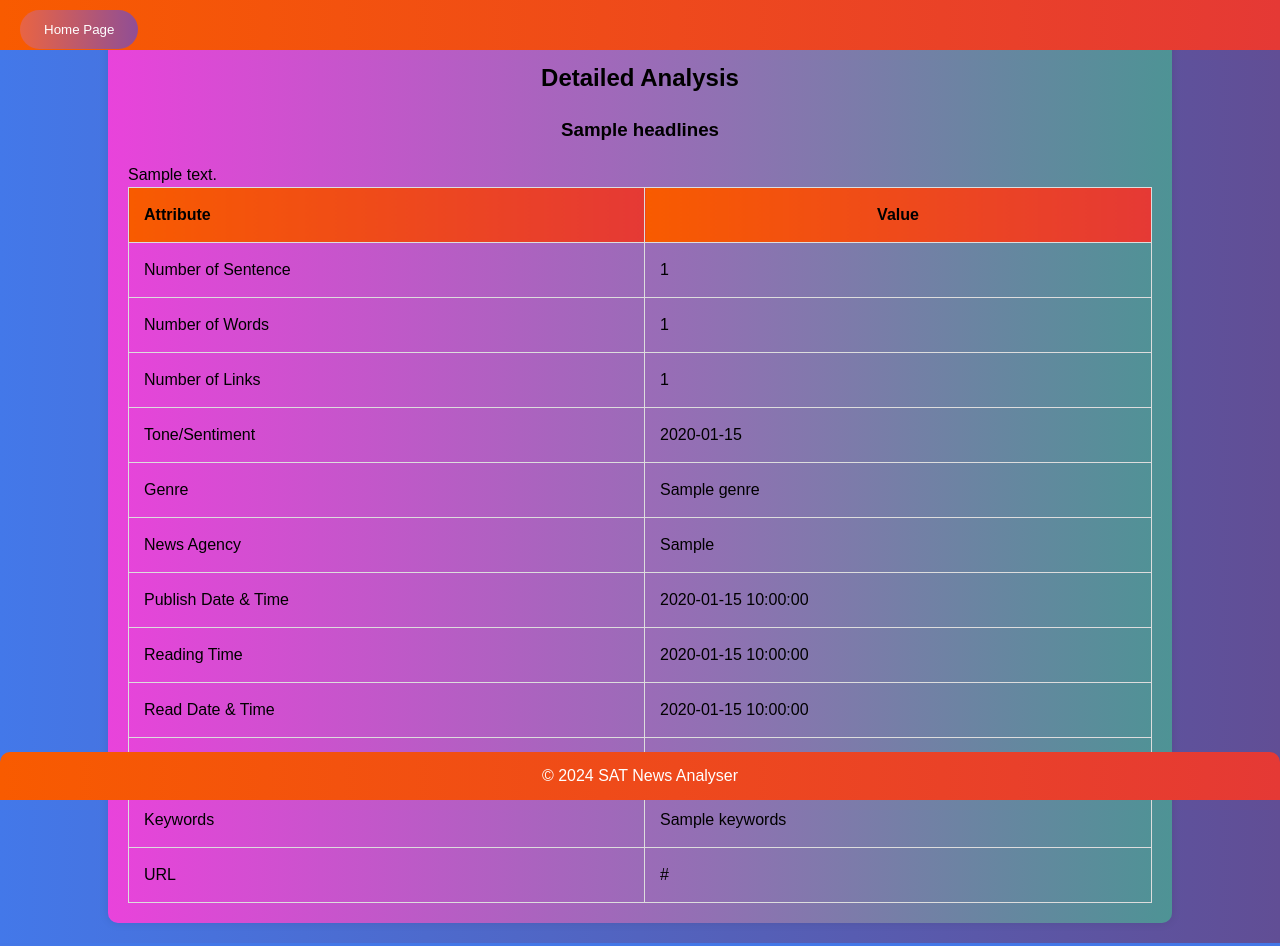
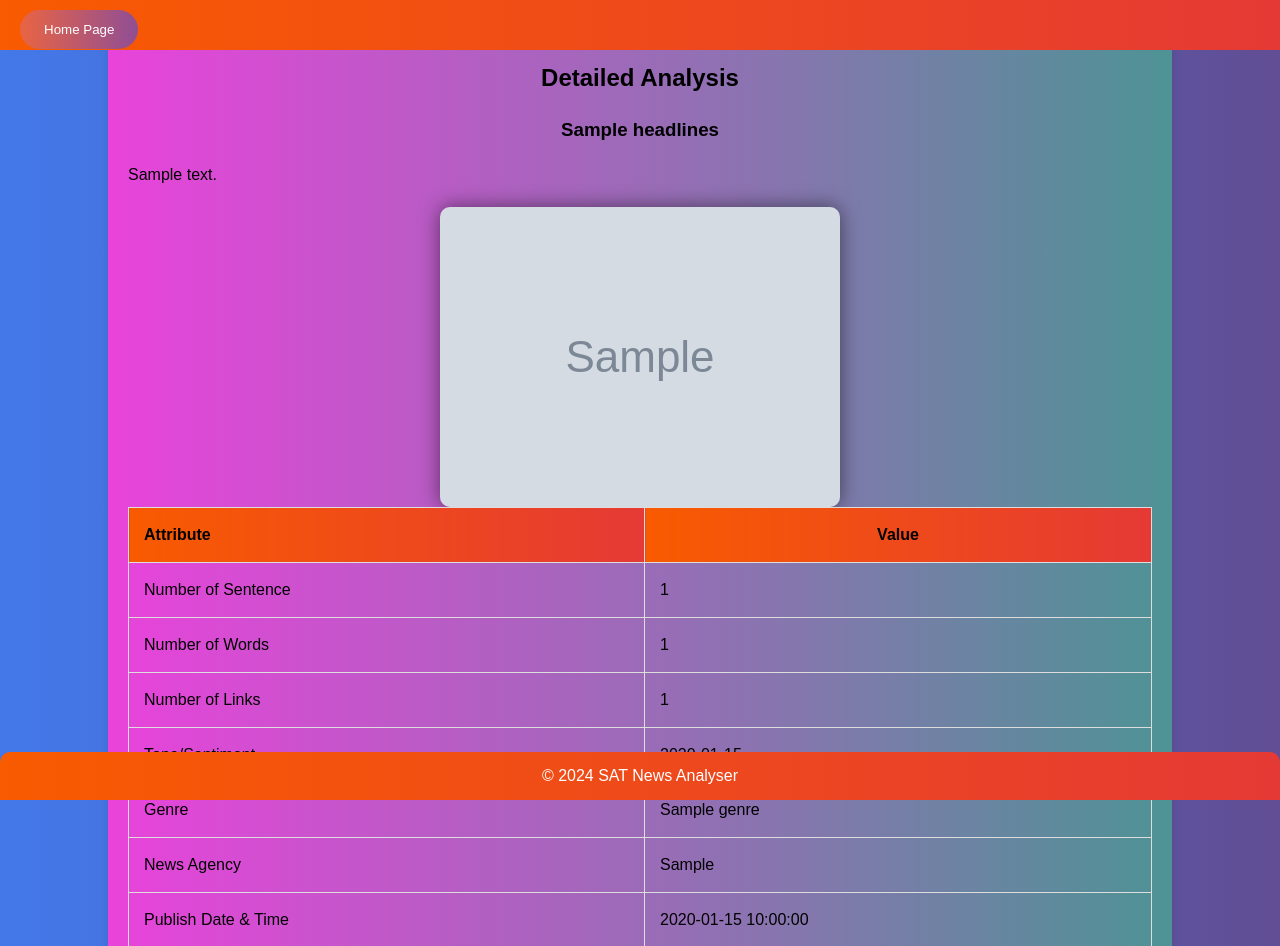
Before and after one commit to satyampandey1411/SAT-News-Analyser, a Flask app: template templates/analysis.html in a window 1280 px wide. Shown: the top 946 px of the page. Run offline with Flask 3, Linux system fonts and the light colour scheme; the template is opened without the code that fills it: most values are stand-ins (such as "Sample title", 1, 10 or a date in 2020); grey boxes marked "Sample" are stand-in pictures; some libraries are stand-ins or nearby versions.

Commit message:
Update analysis.html

```diff
--- a/templates/analysis.html
+++ b/templates/analysis.html
@@ -96,6 +96,17 @@
             bottom: 0; /* Align to the bottom of the viewport */
             left: 0; /* Align to the left of the viewport */
         }
+
+        /* CSS for image */
+        .article-image {
+            margin-top: 20px; /* Adjust margin as needed */
+            max-width: 80%; /* Set maximum width for image */
+            display: block; /* Ensure image is displayed as block element */
+            margin-left: auto; /* Center image horizontally */
+            margin-right: auto; /* Center image horizontally */
+            border-radius: 10px; /* Rounded corners */
+            box-shadow: 0 0 20px rgba(0, 0, 0, 0.5); /* Box shadow for 3D effect */
+        }
     </style>
 </head>
 <body>
@@ -112,6 +123,12 @@
 
         <!-- Display cleaned text -->
         <div>{{ cleaned_text }}</div>
+
+        {% if image_url %}
+            <div style="text-align: center;">
+                <img src="{{ image_url }}" alt="Article Image" class="article-image">
+            </div>
+        {% endif %}
 
         <!-- Display other details in a table -->
         <table border="1">
```
